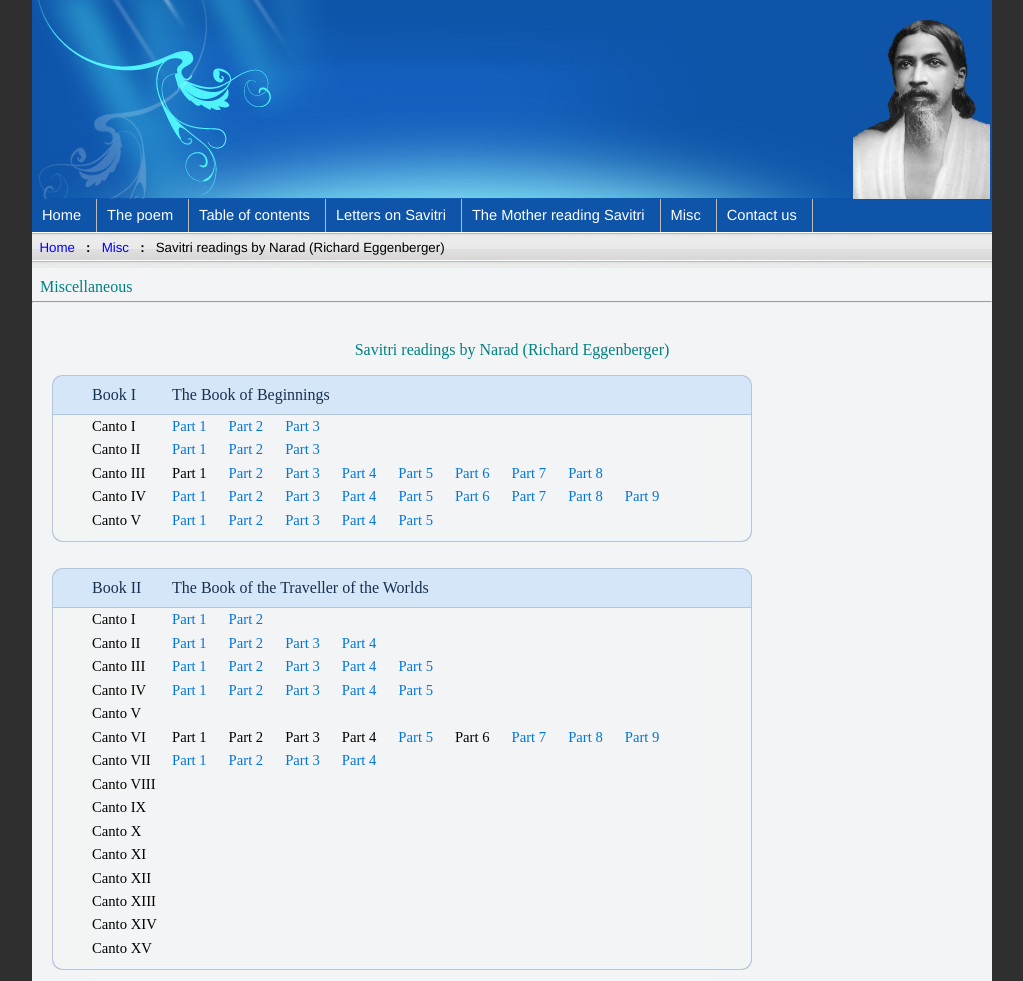
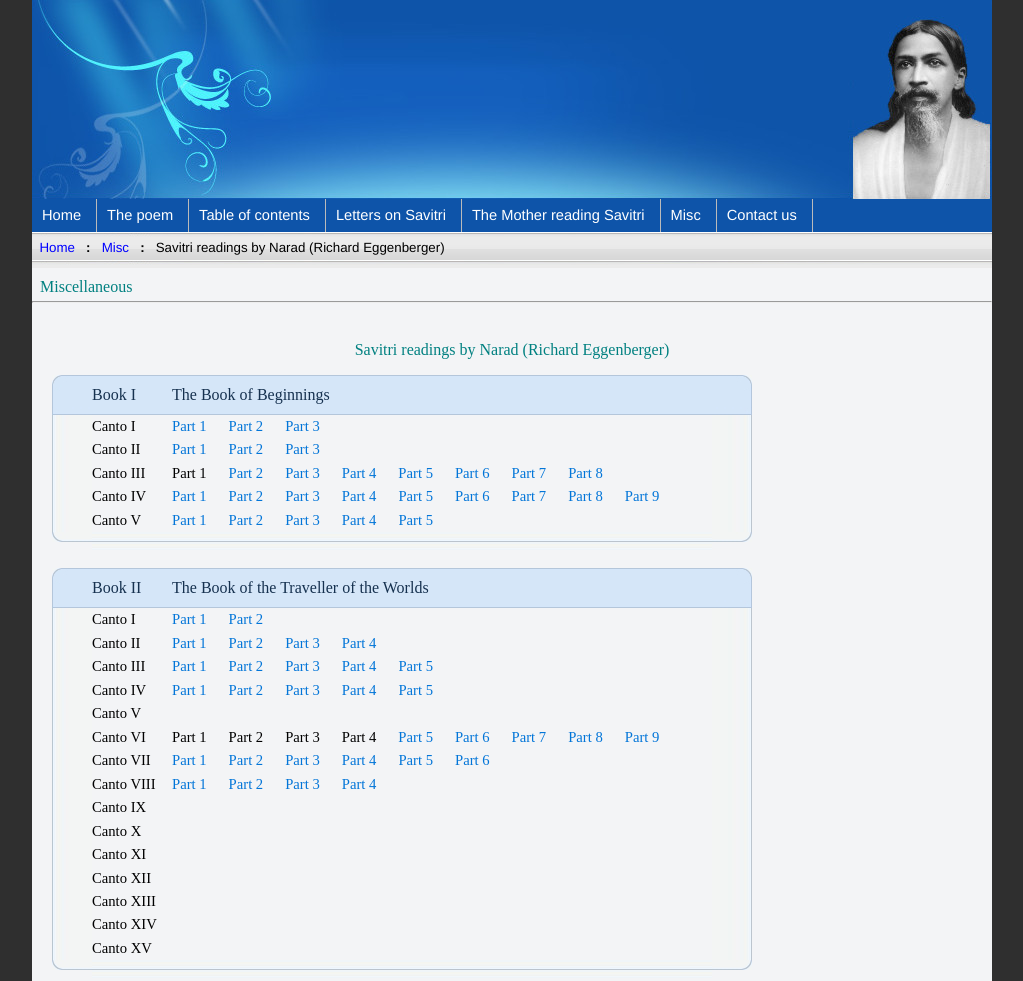
Before and after one commit to savitrithepoem/website, a plain HTML site: page savitri-readings-narad.html in a window 1280 px wide. Shown: the top 981 px of the page, without its empty margins (128-1151 px from the left). Drawn offline with Linux system fonts and the light colour scheme.

Commit message:
Made following changes in Narad's reading of Savitri
updated link for Book II, Canto 6, part 6
added Book II, Canto VII parts 5-6
added Book II, Canto VIII parts 1-4

```diff
--- a/savitri-readings-narad.html
+++ b/savitri-readings-narad.html
@@ -226,7 +226,7 @@
                         <!--- <a class="toc" href="">&nbsp;&nbsp;&nbsp;&nbsp;&nbsp;Part 3</a>--> &nbsp;&nbsp;&nbsp;&nbsp;&nbsp;Part 3
                         <!--- <a class="toc" href="">&nbsp;&nbsp;&nbsp;&nbsp;&nbsp;Part 4</a>--> &nbsp;&nbsp;&nbsp;&nbsp;&nbsp;Part 4
                         <a class="toc" href="https://www.youtube.com/watch?v=T6CVSECRf84">&nbsp;&nbsp;&nbsp;&nbsp;&nbsp;Part 5</a>
-                        <!--- <a class="toc" href="">&nbsp;&nbsp;&nbsp;&nbsp;&nbsp;Part 6</a>--> &nbsp;&nbsp;&nbsp;&nbsp;&nbsp;Part 6
+                        <a class="toc" href="https://www.youtube.com/watch?v=NQQ1bGZzDR8">&nbsp;&nbsp;&nbsp;&nbsp;&nbsp;Part 6</a>
                         <a class="toc" href="https://www.youtube.com/watch?v=sfVrlhXhM4c">&nbsp;&nbsp;&nbsp;&nbsp;&nbsp;Part 7</a>
                         <a class="toc" href="https://www.youtube.com/watch?v=6fJLVaeQuAk">&nbsp;&nbsp;&nbsp;&nbsp;&nbsp;Part 8</a>
                         <a class="toc" href="https://www.youtube.com/watch?v=nYJo9EF7IsY">&nbsp;&nbsp;&nbsp;&nbsp;&nbsp;Part 9</a></td>
@@ -241,15 +241,20 @@
 <td class="td_toc_text"><a class="toc" href="https://www.youtube.com/watch?v=Lvfj_Ur9QsE">Part 1</a>
                         <a class="toc" href="https://www.youtube.com/watch?v=yqYQJBruXOQ">&nbsp;&nbsp;&nbsp;&nbsp;&nbsp;Part 2</a>
                         <a class="toc" href="https://www.youtube.com/watch?v=lNRehEy1mzw">&nbsp;&nbsp;&nbsp;&nbsp;&nbsp;Part 3</a>
-                        <a class="toc" href="https://www.youtube.com/watch?v=unOH2yS453A">&nbsp;&nbsp;&nbsp;&nbsp;&nbsp;Part 4</a></td>
+                        <a class="toc" href="https://www.youtube.com/watch?v=unOH2yS453A">&nbsp;&nbsp;&nbsp;&nbsp;&nbsp;Part 4</a>
+                        <a class="toc" href="https://www.youtube.com/watch?v=ZZh1Kp9B9gU">&nbsp;&nbsp;&nbsp;&nbsp;&nbsp;Part 5</a>
+                        <a class="toc" href="https://www.youtube.com/watch?v=6-7gR6r3OHM">&nbsp;&nbsp;&nbsp;&nbsp;&nbsp;Part 6</a></td>
 <td class="td_toc_right">&nbsp;</td>
 </tr>
 
 <!--- --->
 <tr>
 <td class="td_toc_left">&nbsp;</td>
-<td class="td_toc_text">Canto VIII</td>
-<td class="td_toc_text">&nbsp;</td>
+<td class="td_toc_text">Canto VIII
+<td class="td_toc_text"><a class="toc" href="https://www.youtube.com/watch?v=Evv7xU_dvx4">Part 1</a>
+                        <a class="toc" href="https://www.youtube.com/watch?v=7C986krpI4U">&nbsp;&nbsp;&nbsp;&nbsp;&nbsp;Part 2</a>
+                        <a class="toc" href="https://www.youtube.com/watch?v=w7wlnMCkMr8">&nbsp;&nbsp;&nbsp;&nbsp;&nbsp;Part 3</a>
+                        <a class="toc" href="https://www.youtube.com/watch?v=4jWS65aXoFc">&nbsp;&nbsp;&nbsp;&nbsp;&nbsp;Part 4</a></td>
 <!---------------------------------------------------------------------------
 <td class="td_toc_text"><a class="toc" href="">Part 1</a>
                         <a class="toc" href="">&nbsp;&nbsp;&nbsp;&nbsp;&nbsp;Part 2</a></td>
```
